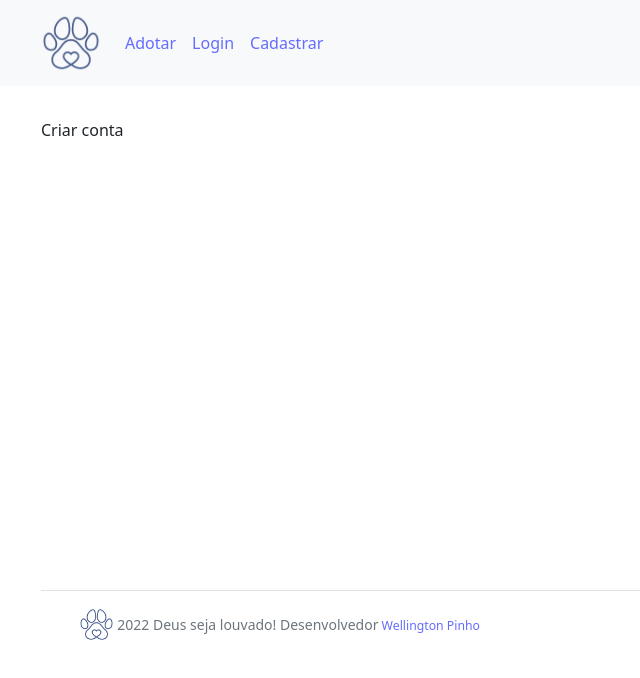
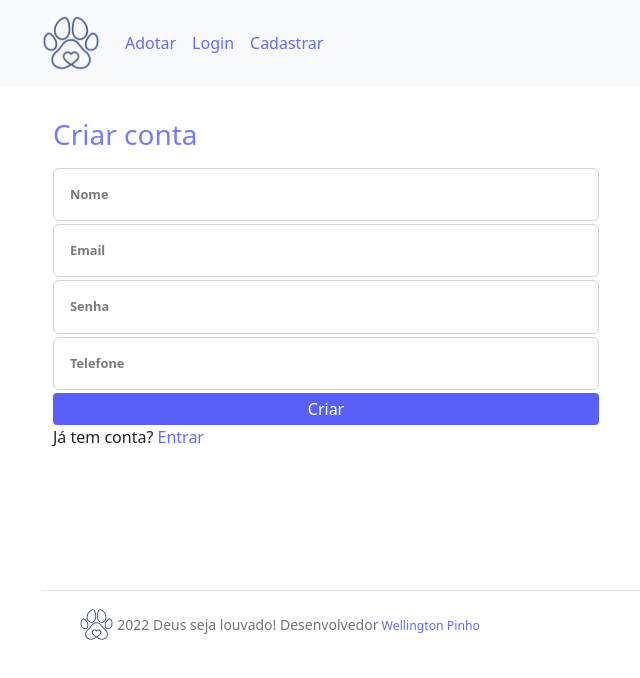
Before and after one commit to wellpinho/pets, a React (Vite) app in the folder web/: page /register in a window 1280 px wide. Shown: the top 678 px of the page, without its empty margins (41-681 px from the left). Built offline with nearby package versions, Linux system fonts and the light colour scheme.

Commit message:
✨ NEW FEATURE: register service and logout service

```diff
--- a/web/src/App.jsx
+++ b/web/src/App.jsx
@@ -5,11 +5,15 @@ import Home from "./components/home";
 import Login from "./components/login";
 import Register from "./components/register";
 import Container from "./components/container";
+import { UserProvider } from "./context/UserContext";
+import FlashMessage from "./components/flashMessage";
 
 function App() {
   return (
     <Router>
+      <UserProvider>
         <Header />
+        <FlashMessage />
         <Container>
           <Routes>
             <Route path="/" element={<Home />} />
@@ -18,6 +22,7 @@ function App() {
           </Routes>
         </Container>
         <Footer />
+      </UserProvider>
     </Router>
   );
 }
--- /dev/null
+++ b/web/src/components/flashMessage/flashMessage.module.css
@@ -0,0 +1,20 @@
+.message {
+  width: 60%;
+  padding: 1rem;
+  border: 1px solid #000;
+  margin: 1.2rem auto 0;
+  text-align: center;
+  border-radius: 0.3rem;
+}
+
+.success {
+  color: #155724;
+  background-color: #daedda;
+  border-color: #cee6cb;
+}
+
+.error {
+  color: #721c24;
+  background-color: #f8d7da;
+  border-color: #f5c6cb;
+}
--- /dev/null
+++ b/web/src/components/flashMessage/index.jsx
@@ -0,0 +1,29 @@
+import { useEffect, useState } from "react";
+import styles from "./flashMessage.module.css";
+import bus from "./../../utils/bus";
+
+const FlashMessage = () => {
+  const [visibility, setVisibility] = useState(false);
+  const [type, setType] = useState("");
+  const [message, setMessage] = useState("");
+
+  useEffect(() => {
+    bus.addListener("flash", ({ message, type }) => {
+      setVisibility(true);
+      setMessage(message);
+      setType(type);
+
+      setTimeout(() => {
+        setVisibility(false);
+      }, 3000);
+    });
+  }, []);
+
+  return (
+    visibility && (
+      <div className={`${styles.message} ${styles.type}`}>{message}</div>
+    )
+  );
+};
+
+export default FlashMessage;
--- a/web/src/components/footer/index.jsx
+++ b/web/src/components/footer/index.jsx
@@ -37,7 +37,7 @@ const Footer = () => {
             <li className="ms-3">
               <a className="text-muted" href="#">
                 <svg className="bi" width="24" height="24">
-                  <i class="bi bi-instagram"></i>
+                  <i className="bi bi-instagram"></i>
                 </svg>
               </a>
             </li>
--- a/web/src/components/header/index.jsx
+++ b/web/src/components/header/index.jsx
@@ -1,15 +1,20 @@
+import { useContext } from "react";
 import { Link } from "react-router-dom";
 import Logo from "../../assets/logo.png";
 import "./header.css";
 
+import { Context } from "./../../context/UserContext";
+
 const Header = () => {
+  const { authenticated, logout } = useContext(Context);
+
   return (
     <header>
       <nav className="navbar navbar-expand-lg bg-light">
         <div className="container">
-          <a className="navbar-brand logo" href="#">
+          <Link className="navbar-brand logo" to="/">
             <img src={Logo} alt="Adote um pet" />
-          </a>
+          </Link>
           <button
             className="navbar-toggler"
             type="button"
@@ -32,6 +37,10 @@ const Header = () => {
                   <Link to="/">Adotar</Link>
                 </a>
               </li>
+              {authenticated ? (
+                <li onClick={logout}>Sair</li>
+              ) : (
+                <>
                   <li className="nav-item">
                     <a className="nav-link" href="#">
                       <Link to="/login">Login</Link>
@@ -42,6 +51,8 @@ const Header = () => {
                       <Link to="/register">Cadastrar</Link>
                     </a>
                   </li>
+                </>
+              )}
             </ul>
           </div>
         </div>
--- a/web/src/components/login/index.jsx
+++ b/web/src/components/login/index.jsx
@@ -11,7 +11,7 @@ const Login = () => {
         <h1 className="h3 mb-3 fw-normal text-color">Login</h1>
 
         <Input
-          text="Nome"
+          text="Email"
           type="email"
           name="name"
           placeholder="Email"
@@ -20,13 +20,13 @@ const Login = () => {
 
         <Input
           text="Senha"
-          type="text"
+          type="password"
           name="password"
           placeholder="Senha"
           handleOnChange={handleOnChange}
         />
 
-        <div class="d-grid gap-2 col-6">
+        <div className="d-grid gap-2 col-6">
           <button className="btn-custom" type="submit">
             Entrar
           </button>
--- a/web/src/components/register/index.jsx
+++ b/web/src/components/register/index.jsx
@@ -1,5 +1,71 @@
-const Register = () => {
-  return <div>Criar conta</div>;
-};
+import { useContext, useState } from "react";
+import { Link } from "react-router-dom";
+import Input from "./../form";
+
+// context
+import { Context } from "../../context/UserContext";
+
+function Register() {
+  const [user, setUser] = useState({});
+  const { register } = useContext(Context);
+
+  function handleOnChange(e) {
+    setUser({ ...user, [e.target.name]: e.target.value });
+  }
+
+  function handleSubmit(e) {
+    e.preventDefault();
+    register(user);
+  }
+
+  return (
+    <main className="container">
+      <form onSubmit={handleSubmit}>
+        <h1 className="h3 mb-3 fw-normal text-color">Criar conta</h1>
+
+        <Input
+          text="Nome"
+          type="text"
+          name="name"
+          placeholder="Nome"
+          handleOnChange={handleOnChange}
+        />
+
+        <Input
+          text="Email"
+          type="email"
+          name="email"
+          placeholder="Email"
+          handleOnChange={handleOnChange}
+        />
+
+        <Input
+          text="Senha"
+          type="password"
+          name="password"
+          placeholder="Senha"
+          handleOnChange={handleOnChange}
+        />
+
+        <Input
+          text="Telefone"
+          type="tel"
+          name="telefone"
+          placeholder="Telefone"
+          handleOnChange={handleOnChange}
+        />
+
+        <div className="d-grid gap-2 col-6">
+          <button className="btn-custom" type="submit">
+            Criar
+          </button>
+        </div>
+        <p>
+          Já tem conta? <Link to="/login">Entrar</Link>
+        </p>
+      </form>
+    </main>
+  );
+}
 
 export default Register;
--- /dev/null
+++ b/web/src/context/UserContext.jsx
@@ -0,0 +1,16 @@
+import { createContext } from "react";
+import useAuth from "../hooks/useAuth";
+
+const Context = createContext();
+
+function UserProvider({ children }) {
+  const { authenticated, register, logout } = useAuth();
+
+  return (
+    <Context.Provider value={{ authenticated, register, logout }}>
+      {children}
+    </Context.Provider>
+  );
+}
+
+export { Context, UserProvider };
--- /dev/null
+++ b/web/src/hooks/useAuth.jsx
@@ -0,0 +1,62 @@
+import { useEffect, useState } from "react";
+import { useNavigate } from "react-router-dom";
+import api from "../utils/api";
+import useFlashMessage from "./useFlashMessage";
+
+export default function useAuth() {
+  const [authenticated, setAuthenticated] = useState(false);
+  const { setFlashMessage } = useFlashMessage();
+  const navigate = useNavigate();
+
+  useEffect(() => {
+    const token = localStorage.getItem("token");
+
+    if (token) {
+      api.defaults.headers.Authorization = `Bearer ${JSON.parse(token)}`;
+      setAuthenticated(true);
+    }
+  }, []);
+
+  async function register(user) {
+    let msgText = "Cadastrado com sucesso!";
+    let msgType = "success";
+
+    try {
+      const data = await api.post("/users", user).then((response) => {
+        return response.data;
+      });
+
+      await authUser(data);
+    } catch (error) {
+      msgText = error.response.data.message;
+      msgType = "error";
+    }
+
+    setFlashMessage(msgText, msgType);
+  }
+
+  // get token from user authenticcated
+  async function authUser(data) {
+    setAuthenticated(true);
+
+    // save token on localstore
+    localStorage.setItem("token", JSON.stringify(data.token));
+
+    // send user to home page
+    navigate.push("/");
+  }
+
+  function logout() {
+    msgText = "Deslogado com sucesso!";
+    msgType = "success";
+
+    setAuthenticated(false);
+    localStorage.removeItem("token");
+    api.defaults.headers.Authorization = undefined;
+    navigate.push("/");
+
+    setFlashMessage(msgText, msgType);
+  }
+
+  return { authenticated, register, logout };
+}
--- /dev/null
+++ b/web/src/hooks/useFlashMessage.jsx
@@ -0,0 +1,12 @@
+import bus from "./../utils/bus";
+
+export default function useFlashMessage() {
+  function setFlashMessage(msg, type) {
+    bus.emit("flash", {
+      message: msg,
+      type: type,
+    });
+  }
+
+  return { setFlashMessage };
+}
--- /dev/null
+++ b/web/src/utils/api.js
@@ -0,0 +1,5 @@
+import axios from "axios";
+
+export default axios.create({
+  baseURL: "http://localhost:4000",
+});
--- /dev/null
+++ b/web/src/utils/bus.jsx
@@ -0,0 +1,3 @@
+import EventEmitter from "events";
+
+export default new EventEmitter();
```
Lines whose indentation alone changed are shown as unchanged.
